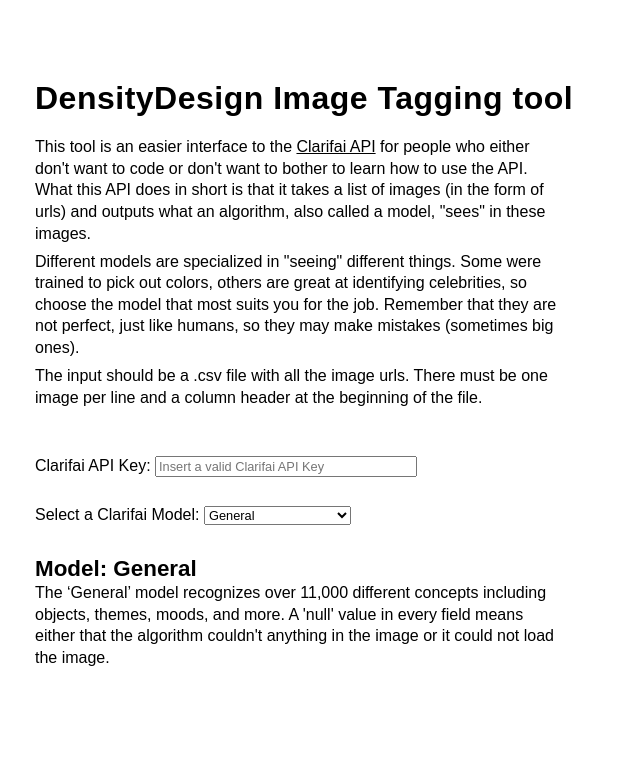
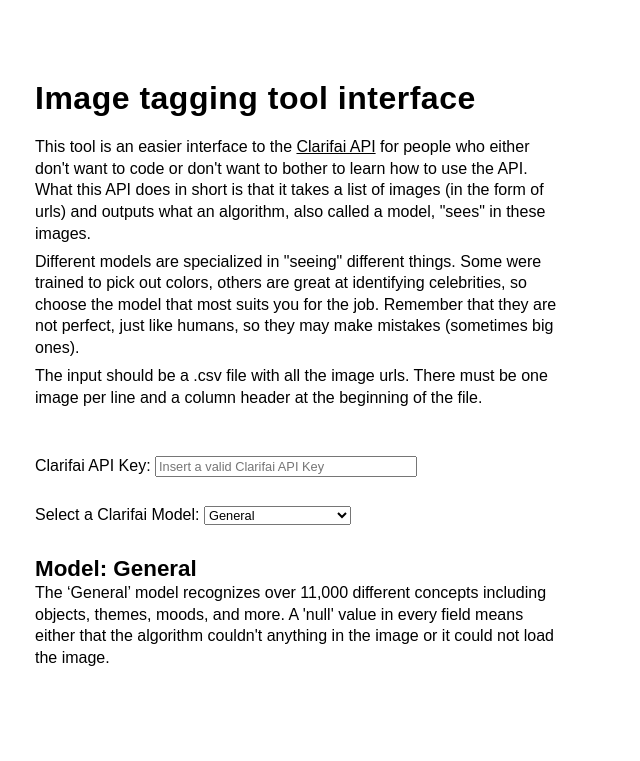
Before and after one commit to densitydesign/dd-image-tagging, a plain HTML site: page index.html in a window 1280 px wide. Shown: the top 761 px of the page, without its empty margins (315-955 px from the left). Drawn offline with nearby package versions, Linux system fonts and the light colour scheme; a web font is replaced by a local one.

Commit message:
change title

```diff
--- a/index.html
+++ b/index.html
@@ -13,7 +13,7 @@
 
 <body>
     <header class="container">
-        <h1>DensityDesign Image Tagging tool</h1>
+        <h1>Image tagging tool interface</h1>
         <p>This tool is an easier interface to the <a href="https://clarifai.com/" target="_blank">Clarifai API</a> for people who either don't want to code or don't want to bother to learn how to use the API. What this API does in short is that it takes a list of images (in the form of urls) and outputs what an algorithm, also called a model, "sees" in these images.</p>
         <p>Different models are specialized in "seeing" different things. Some were trained to pick out colors, others are great at identifying celebrities, so choose the model that most suits you for the job. Remember that they are not perfect, just like humans, so they may make mistakes (sometimes big ones).</p>
         <p>The input should be a .csv file with all the image urls. There must be one image per line and a column header at the beginning of the file.</p>
```
